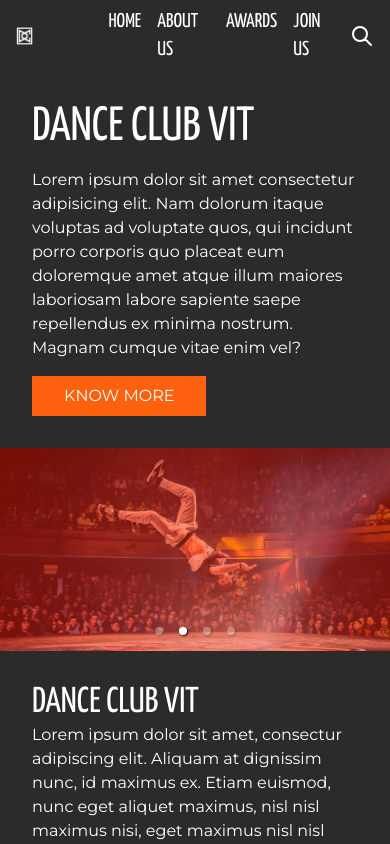
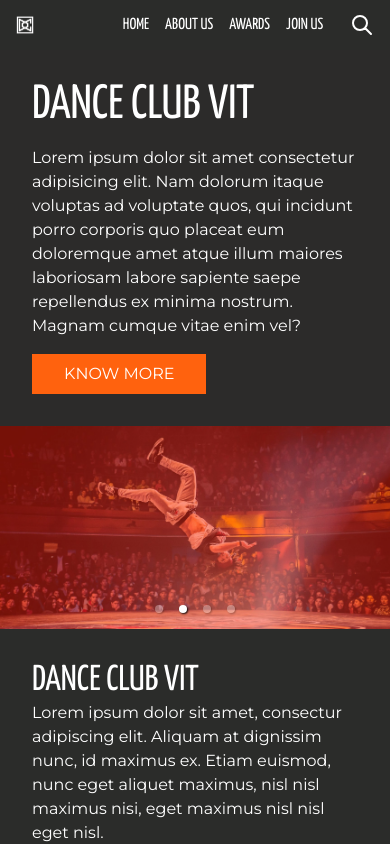
Before and after one commit to GhostVaibhav/dance-club-site, a React (Create React App) app: page / in a window 390 px wide. Shown: the top 844 px of the page. Built offline with nearby package versions, Linux system fonts and the light colour scheme; grey boxes are pictures that could not be loaded.

Commit message:
Changed the text responsiveness

```diff
--- a/src/App.js
+++ b/src/App.js
@@ -1,8 +1,8 @@
 import Intro from "./components/Intro";
 import Footer from "./components/Footer";
 import Navbar from "./components/Navbar";
-// import About from "./components/About";
-// import Teams from "./components/Teams";
+import About from "./components/About";
+import Teams from "./components/Teams";
 
 
 function App() {
--- a/src/components/Navbar.js
+++ b/src/components/Navbar.js
@@ -11,22 +11,22 @@ export class Navbar extends Component {
                 </div>
                 {/* Menu */}
                 <div className='flex'>
-                    <div className='p-2 md:p-4 text-xl md:text-2xl' style={{ "fontFamily": "Yanone Kaffeesatz" }}>
+                    <div className='p-2 md:p-4 text-md md:text-2xl' style={{ "fontFamily": "Yanone Kaffeesatz" }}>
                         <a href='/' className='hover:text-[#FF620E]'>
                             HOME
                         </a>
                     </div>
-                    <div className='p-2 md:p-4 text-xl md:text-2xl' style={{ "fontFamily": "Yanone Kaffeesatz" }}>
+                    <div className='p-2 md:p-4 text-md md:text-2xl' style={{ "fontFamily": "Yanone Kaffeesatz" }}>
                         <a href='/' className='hover:text-[#FF620E]'>
                             ABOUT US
                         </a>
                     </div>
-                    <div className='p-2 md:p-4 text-xl md:text-2xl' style={{ "fontFamily": "Yanone Kaffeesatz" }}>
+                    <div className='p-2 md:p-4 text-md md:text-2xl' style={{ "fontFamily": "Yanone Kaffeesatz" }}>
                         <a href='/' className='hover:text-[#FF620E]'>
                             AWARDS
                         </a>
                     </div>
-                    <div className='p-2 md:p-4 text-xl md:text-2xl' style={{ "fontFamily": "Yanone Kaffeesatz" }}>
+                    <div className='p-2 md:p-4 text-md md:text-2xl' style={{ "fontFamily": "Yanone Kaffeesatz" }}>
                         <a href='/' className='hover:text-[#FF620E]'>
                             JOIN US
                         </a>
```
